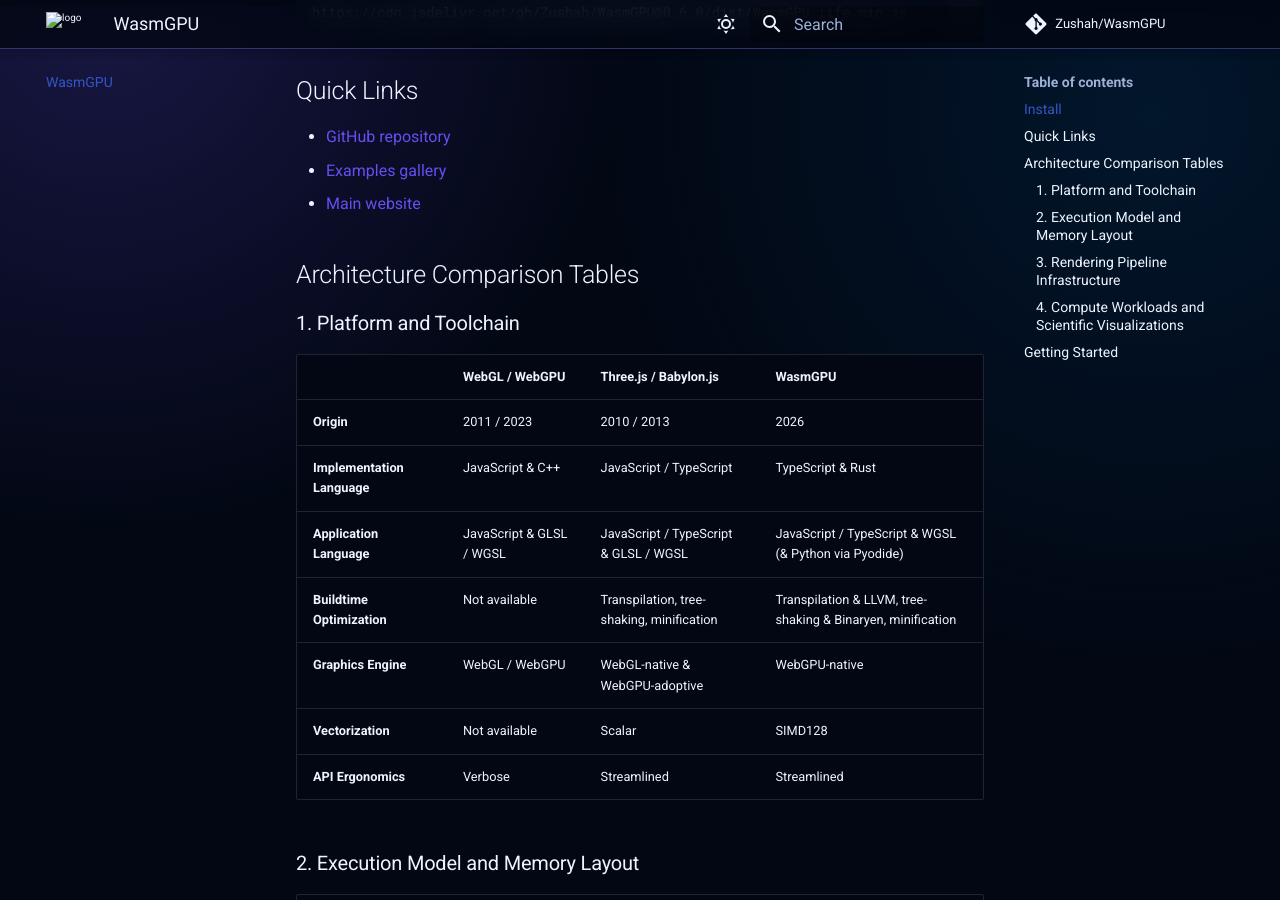
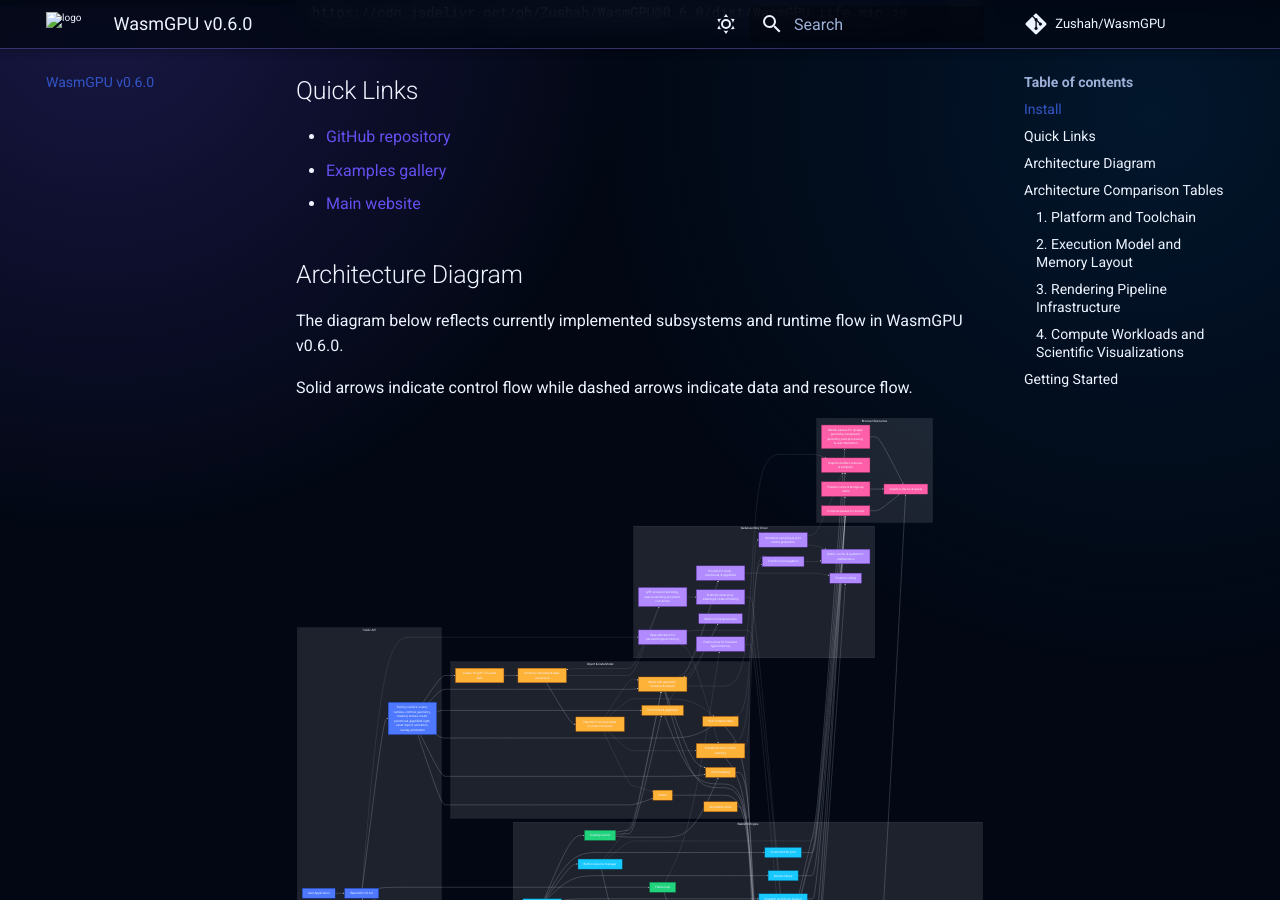
Before and after one commit to ZacharyVarley/WasmGPU, an MkDocs documentation site: the page built from website/src/docs/index.md, in a window 1280 px wide and 900 px high, scrolled down 894 px. Built offline with MkDocs 1.6.1 and Material for MkDocs 9.7.7, drawn with Linux system fonts in a browser that asks for light colours; comment, search, counter and statistics services are not loaded; some of the changed lines change nothing that is shown; some of the changed text lies outside the part shown.

Commit message:
docs(website): add architecture diagram

````diff
--- a/mkdocs.yaml
+++ b/mkdocs.yaml
@@ -36,6 +36,10 @@
 
 plugins:
   - search
+  - panzoom:
+      hint_location: "top"
+      key: "ctrl"
+      full_screen: True
 
 extra:
   homepage: ../index.html
@@ -60,7 +64,11 @@
     pymdownx.highlight:
       anchor_linenums: true
   - pymdownx.inlinehilite
-  - pymdownx.superfences
+  - pymdownx.superfences:
+      custom_fences:
+        - name: mermaid
+          class: mermaid
+          format: !!python/name:pymdownx.superfences.fence_code_format
   -
     pymdownx.tabbed:
       alternate_style: true
--- a/website/src/docs/index.md
+++ b/website/src/docs/index.md
@@ -1,4 +1,4 @@
-# WasmGPU
+# WasmGPU v0.6.0
 
 WebGPU × WebAssembly rendering and compute engine for scientific workloads in the browser.
 
@@ -20,6 +20,172 @@
 - [GitHub repository](https://www.github.com/Zushah/WasmGPU)
 - [Examples gallery](../examples/index.html)
 - [Main website](../index.html)
+
+## Architecture Diagram
+
+The diagram below reflects currently implemented subsystems and runtime flow in WasmGPU v0.6.0.
+
+Solid arrows indicate control flow while dashed arrows indicate data and resource flow.
+
+```mermaid
+flowchart LR
+    subgraph API["Public API"]
+        APP["User Application"]
+        ENG["WasmGPU v0.6.0"]
+        FAC["Factory surface: scene, camera, controls, geometry, material, texture, mesh, pointcloud, glyphfield, light, asset import, animation, overlay, annotation"]
+    end
+
+    subgraph RT["WebGPU Engine"]
+        LOOP["Frame loop"]
+        REND["Renderer"]
+        SCALE["Scaling service"]
+        OVER["Overlay framework"]
+        ANNO["Annotation toolkit"]
+        PICK["Picking utility"]
+        CAPI["Compute subsystem"]
+        CBUF["Buffer resource manager"]
+        CPIPE["Pipeline controller"]
+        CPLAN["Dispatch workgroup planner"]
+        CKERN["Kernels library"]
+        CARR["N-dimensional array abstraction for CPU & GPU memory"]
+        CREAD["Asynchronous readback ring"]
+        CSCR["Scratch buffer pool"]
+    end
+
+    subgraph DATA["Object & Data Model"]
+        SCN["Scene"]
+        TSTORE["Transform store in SoA memory"]
+        MESH["Mesh with geometry, material, & texture"]
+        PGG["Pointcloud & glyphfield"]
+        CMAP["Colormapping"]
+        SKIN["Skin instance data"]
+        ASTORE["Annotation store"]
+        ALOAD["Loader for glTF 2.0 asset data"]
+        ADEC["Accessor decoding & data conversion"]
+        AIMP["Importer from asset data to scene resources"]
+    end
+
+    subgraph WASM["WebAssembly Driver"]
+        WHEAP["Heap allocation for persistent typed memory"]
+        WFAR["Frame arena for transient typed memory"]
+        WTR["Transform propagation"]
+        WMATH["Matrix, vector, & quaternion mathematics"]
+        WND["N-dimensional array indexing & stride-offsetting"]
+        WMESH["Mesh normal generation"]
+        WGLTF["glTF accessor decoding, sparse patching, & numeric conversion"]
+        WANI["Animation sampling & joint matrix generation"]
+        WBOUNDS["Bounds for mesh, pointcloud, & glyphfield"]
+        WCULL["Frustum culling"]
+    end
+
+    subgraph GPU["Browser Resources"]
+        DEV["Graphics device & queue"]
+        CACHE["Pipeline cache & bindgroup cache"]
+        RES["Graphics buffers, textures, & samplers"]
+        RPASS["Render passes for opaque geometry, transparent geometry, post-processing, & user interaction"]
+        CPASS["Compute passes for kernels"]
+    end
+
+    classDef darkblue fill:#4E79FF,stroke:#0B2B8F,stroke-width:2px,color:#06153D;
+    classDef green fill:#22D37D,stroke:#0A6D3C,stroke-width:2px,color:#04311A;
+    classDef lightblue fill:#17C9FF,stroke:#005E80,stroke-width:2px,color:#022433;
+    classDef yellow fill:#FFB238,stroke:#9A4D00,stroke-width:2px,color:#5A2C00;
+    classDef purple fill:#B18AFF,stroke:#5A2FA6,stroke-width:2px,color:#2E165E;
+    classDef pink fill:#FF5EA8,stroke:#9A2E62,stroke-width:2px,color:#4D1532;
+
+    class APP,ENG,FAC darkblue;
+    class LOOP,REND,SCALE,OVER,ANNO,PICK green;
+    class CAPI,CBUF,CPIPE,CPLAN,CKERN,CARR,CREAD,CSCR lightblue;
+    class SCN,TSTORE,MESH,PGG,CMAP,SKIN,ASTORE,ALOAD,ADEC,AIMP yellow;
+    class WHEAP,WFAR,WTR,WMATH,WND,WMESH,WGLTF,WANI,WBOUNDS,WCULL purple;
+    class DEV,CACHE,RES,RPASS,CPASS pink;
+
+    APP --> ENG
+    ENG --> FAC
+    ENG --> LOOP
+    ENG --> OVER
+    ENG --> ANNO
+    ENG --> PICK
+    ENG --> CAPI
+
+    FAC --> SCN
+    FAC --> MESH
+    FAC --> PGG
+    FAC --> CMAP
+    FAC --> SKIN
+    FAC --> ALOAD
+    MESH --> CMAP
+
+    ALOAD --> ADEC --> AIMP
+    AIMP -.-> SCN
+    AIMP -.-> MESH
+    AIMP -.-> SKIN
+    AIMP -.-> TSTORE
+    ADEC -.-> WGLTF
+
+    LOOP --> REND
+    SCN --> REND
+    TSTORE --> REND
+    MESH --> REND
+    PGG --> REND
+    CMAP --> REND
+    SKIN --> REND
+    OVER --> REND
+    REND --> PICK
+    PICK --> ANNO
+    ASTORE --> ANNO
+    ANNO --> OVER
+
+    CAPI --> CBUF
+    CAPI --> CPIPE
+    CAPI --> CPLAN
+    CAPI --> CKERN
+    CAPI --> CARR
+    CAPI --> CREAD
+    CAPI --> CSCR
+    CAPI --> SCALE
+    SCALE --> MESH
+    SCALE --> PGG
+    SCALE --> CMAP
+    CBUF --> CPASS
+    CPIPE --> CPASS
+    CPLAN --> CPASS
+    CKERN --> CPASS
+    CSCR --> CPASS
+    CPASS --> DEV
+    CREAD --> DEV
+
+    REND --> RPASS
+    REND --> CACHE
+    CACHE --> DEV
+    RPASS --> DEV
+
+    ENG -.-> WHEAP
+    LOOP -.-> WFAR
+    WHEAP -.-> TSTORE
+    WHEAP -.-> CARR
+    WFAR -.-> REND
+    TSTORE -.-> WTR
+    WTR -.-> WMATH
+    SKIN -.-> WANI
+    WANI -.-> WMATH
+    MESH -.-> WMESH
+    WMESH -.-> MESH
+    MESH -.-> WBOUNDS
+    PGG -.-> WBOUNDS
+    WBOUNDS -.-> WCULL
+    REND -.-> WCULL
+    WCULL -.-> REND
+    WTR -.-> TSTORE
+    WANI -.-> RES
+    WGLTF -.-> ADEC
+    WGLTF -.-> WND
+    WND -.-> CARR
+    CBUF -.-> MESH
+    MESH -.-> RES
+    REND -.-> RES
+    CBUF -.-> RES
+```
 
 ## Architecture Comparison Tables
 
@@ -113,6 +279,7 @@
 ```
 
 Suggested starting points:
+
 - [WasmGPU.create](./render/wasmgpu-create.md)
 - [WasmGPU.compute.createPipeline](./compute/wasmgpu-compute-createpipeline.md)
 - [WasmGPU.createMesh](./objects/wasmgpu-createmesh.md)
````
